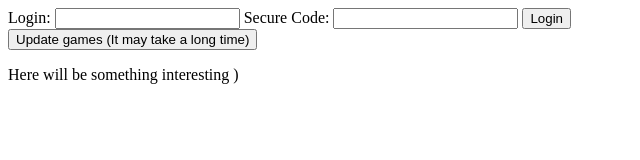
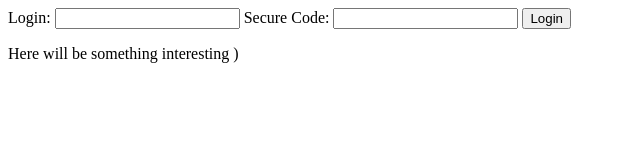
Before and after one commit to kharkovstiger/onBBTransferMarket, a plain HTML site: page index.html in a window 1280 px wide. Shown: the whole page, without its empty margins (0-640 px from the left). Drawn offline with nearby package versions, Linux system fonts and the light colour scheme; some packages are replaced by stand-ins of ours.

Commit message:
button update games

```diff
--- a/index.html
+++ b/index.html
@@ -41,7 +41,7 @@
             </nav>
         </div>
     </div>
-    <div ng-controller="mainCtrl" >
+    <div ng-show="register" ng-controller="mainCtrl" >
         <button ng-disabled="updating" ng-click="updateGames()">Update games (It may take a long time)</button>
         <div ng-init="updated=false" ng-if="updated">Games are updated</div>
     </div>
```
